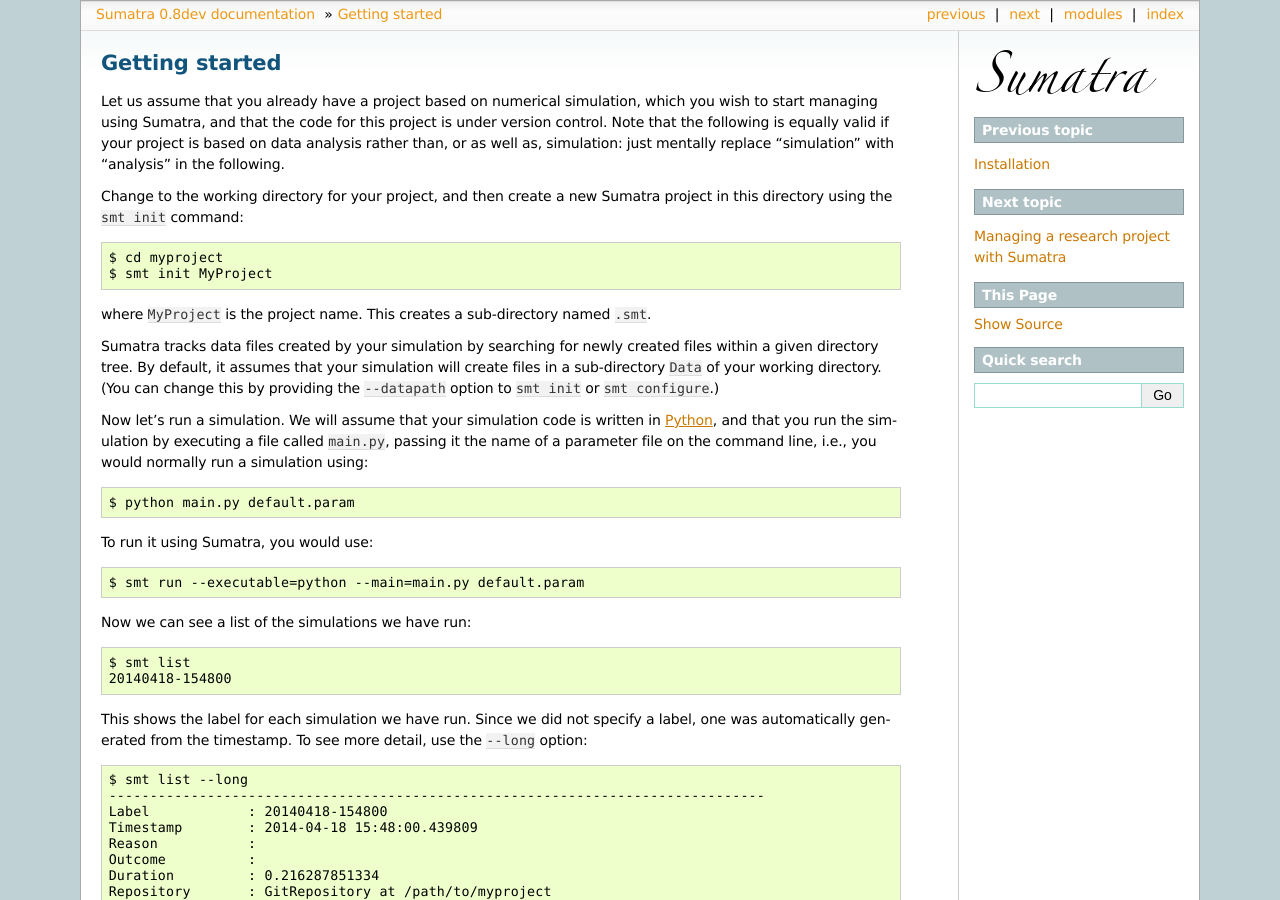
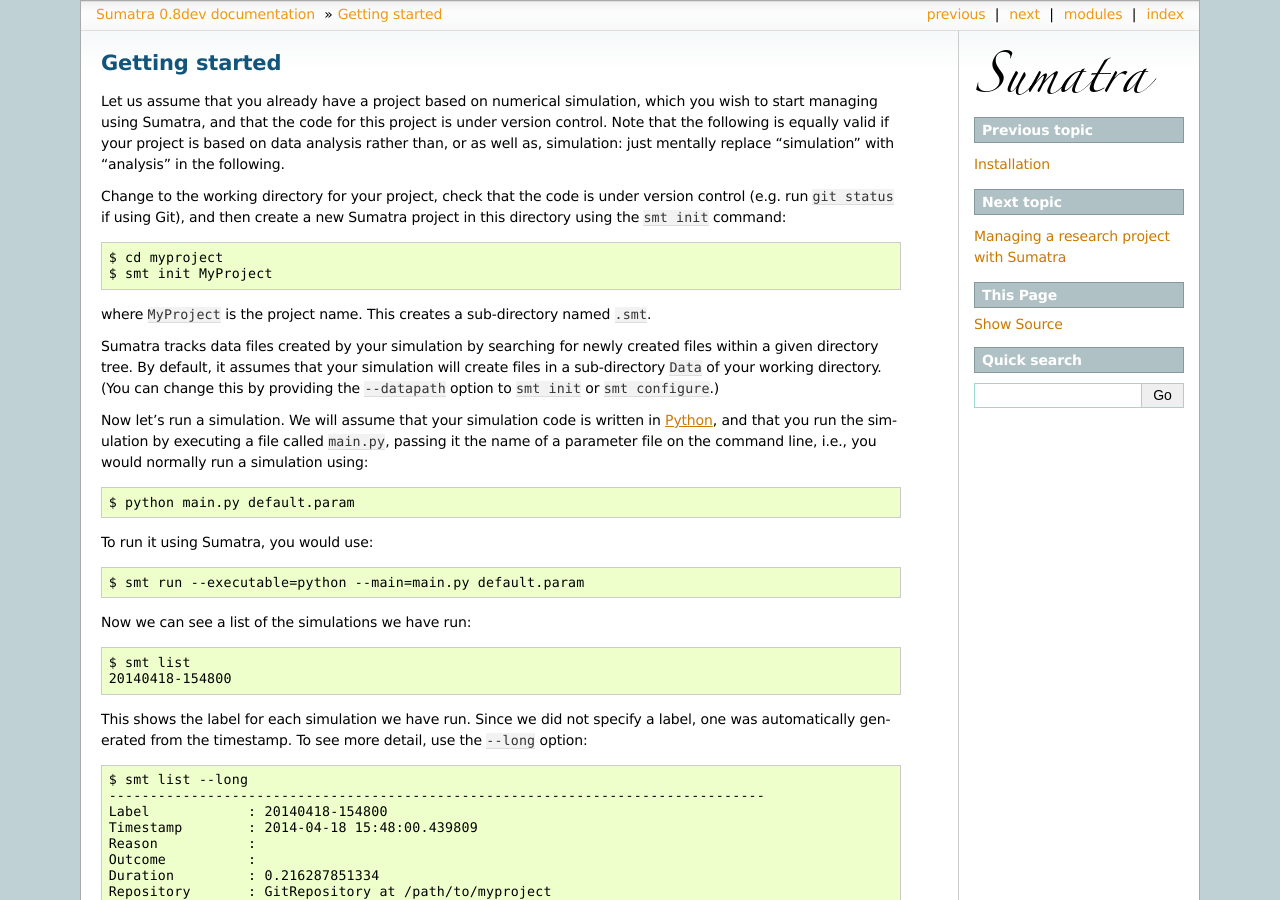
Before and after one commit to open-research/sumatra, a Sphinx documentation site: the page built from doc/getting_started.txt, in a window 1280 px wide and 900 px high. Built offline with Sphinx 7.4.7, drawn with Linux system fonts in a browser that asks for light colours.

Commit message:
docs: emphasize that the code must be under version control (cf #348)

```diff
--- a/doc/getting_started.txt
+++ b/doc/getting_started.txt
@@ -8,7 +8,8 @@
 your project is based on data analysis rather than, or as well as,
 simulation: just mentally replace "simulation" with "analysis" in the following.
 
-Change to the working directory for your project, and then create a new Sumatra
+Change to the working directory for your project, check that the code is under
+version control (e.g. run ``git status`` if using Git), and then create a new Sumatra
 project in this directory using the ``smt init`` command::
 
     $ cd myproject
```
